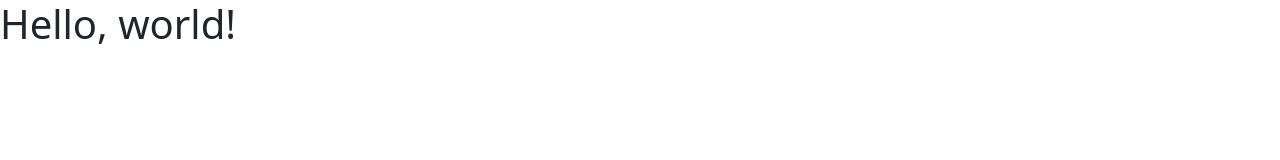
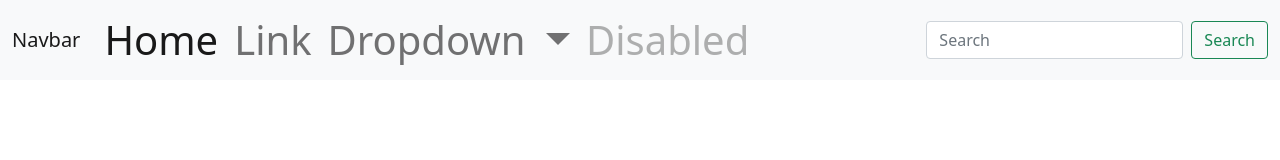
Before and after one commit to pranjalisrv/Demorepository, a plain HTML site: page mywebsite/index.html in a window 1280 px wide. Drawn offline with nearby package versions, Linux system fonts and the light colour scheme.

Commit message:
Initial commit

```diff
--- a/mywebsite/index.html
+++ b/mywebsite/index.html
@@ -8,10 +8,46 @@
     <!-- Bootstrap CSS -->
     <link href="https://cdn.jsdelivr.net/npm/bootstrap@5.1.3/dist/css/bootstrap.min.css" rel="stylesheet" integrity="sha384-1BmE4kWBq78iYhFldvKuhfTAU6auU8tT94WrHftjDbrCEXSU1oBoqyl2QvZ6jIW3" crossorigin="anonymous">
 
-    <title>Hello, world!</title>
+    <h1> <nav class="navbar navbar-expand-lg navbar-light bg-light">
+        <div class="container-fluid">
+          <a class="navbar-brand" href="#">Navbar </a>
+          <button class="navbar-toggler" type="button" data-bs-toggle="collapse" data-bs-target="#navbarSupportedContent" aria-controls="navbarSupportedContent" aria-expanded="false" aria-label="Toggle navigation">
+            <span class="navbar-toggler-icon"></span>
+          </button>
+          <div class="collapse navbar-collapse" id="navbarSupportedContent">
+            <ul class="navbar-nav me-auto mb-2 mb-lg-0">
+              <li class="nav-item">
+                <a class="nav-link active" aria-current="page" href="#">Home</a>
+              </li>
+              <li class="nav-item">
+                <a class="nav-link" href="#">Link  </a>
+              </li>
+              <li class="nav-item dropdown">
+                <a class="nav-link dropdown-toggle" href="#" id="navbarDropdown" role="button" data-bs-toggle="dropdown" aria-expanded="false">
+                  Dropdown
+                </a>
+                <ul class="dropdown-menu" aria-labelledby="navbarDropdown">
+                  <li><a class="dropdown-item" href="#">Action </a></li>
+                  <li><a class="dropdown-item" href="#">Another action</a></li>
+                  <li><hr class="dropdown-divider"></li>
+                  <li><a class="dropdown-item" href="#">Something else here </a></li>
+                </ul>
+              </li>
+              <li class="nav-item">
+                <a class="nav-link disabled">Disabled</a>
+              </li>
+            </ul>
+            <form class="d-flex">
+              <input class="form-control me-2" type="search" placeholder="Search" aria-label="Search">
+              <button class="btn btn-outline-success" type="submit">Search</button>
+            </form>
+          </div>
+        </div>
+      </nav> </h1>
+    <title></title>
   </head>
   <body>
-    <h1>Hello, world!</h1>
+
 
     <!-- Optional JavaScript; choose one of the two! -->
 
```
